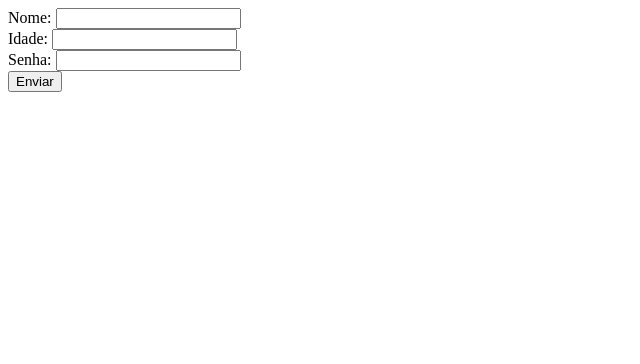
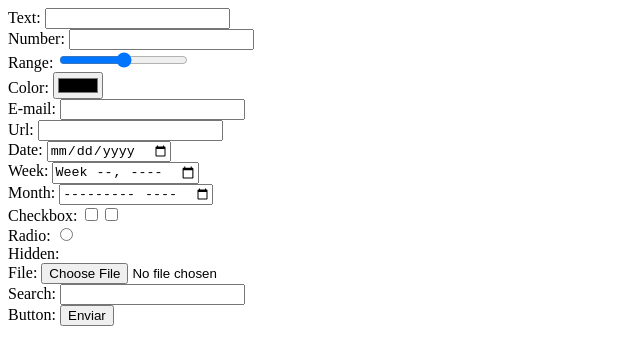
Before and after one commit to Gui-Holler/Bootcamp-Potencia-Tech-iFood, a plain HTML site: page Introdução ao HTML/index.html in a window 1280 px wide. Shown: the whole page, without its empty margins (0-640 px from the left). Drawn offline with Linux system fonts and the light colour scheme.

Commit message:
Add files via upload

```diff
--- a/Introdução ao HTML/index.html
+++ b/Introdução ao HTML/index.html
@@ -6,11 +6,22 @@
     <title>Formulário de Cadastro</title>
 </head>
 <body>
-    <form name="signup">
-        Nome: <input type="text" name="name" /><br>
-        Idade: <input type="number" name="age" /><br>
-        Senha: <input type="password" name="password" /><br>
-        <button type="submit">Enviar</button>
+    <form>
+        <label>Text: </label><input type="text" /><br>
+        <label>Number: </label><input type="number" /><br>
+        <label>Range: </label><input type="range" /><br>
+        <label>Color: </label><input type="color" /><br>
+        <label>E-mail: </label><input type="e-mail" /><br>
+        <label>Url: </label><input type="url" /><br>
+        <label>Date: </label><input type="date" /><br>
+        <label>Week: </label><input type="week" /><br>
+        <label>Month: </label><input type="month" /><br>
+        <label>Checkbox: </label><input type="checkbox" /><input type="checkbox" /><br>
+        <label>Radio: </label><input type="radio" name="aceita" /><br>
+        <label>Hidden: </label><input type="hidden" /><br>
+        <label>File: </label><input type="file" /><br>
+        <label>Search: </label><input type="search" /><br>
+        <label>Button: </label><input type="submit" value="Enviar" /><br>
     </form>
 </body>
 </html>
```
